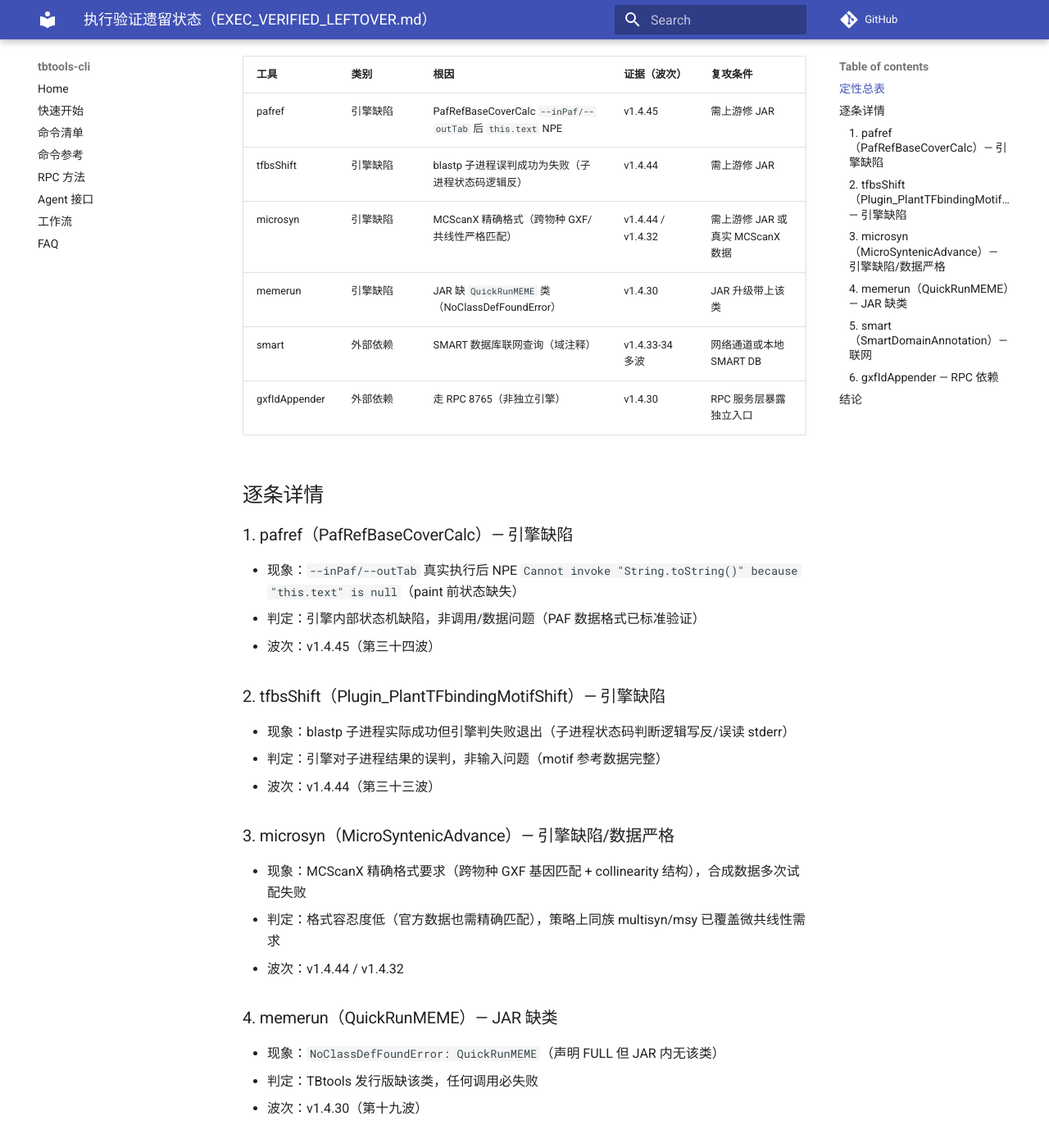
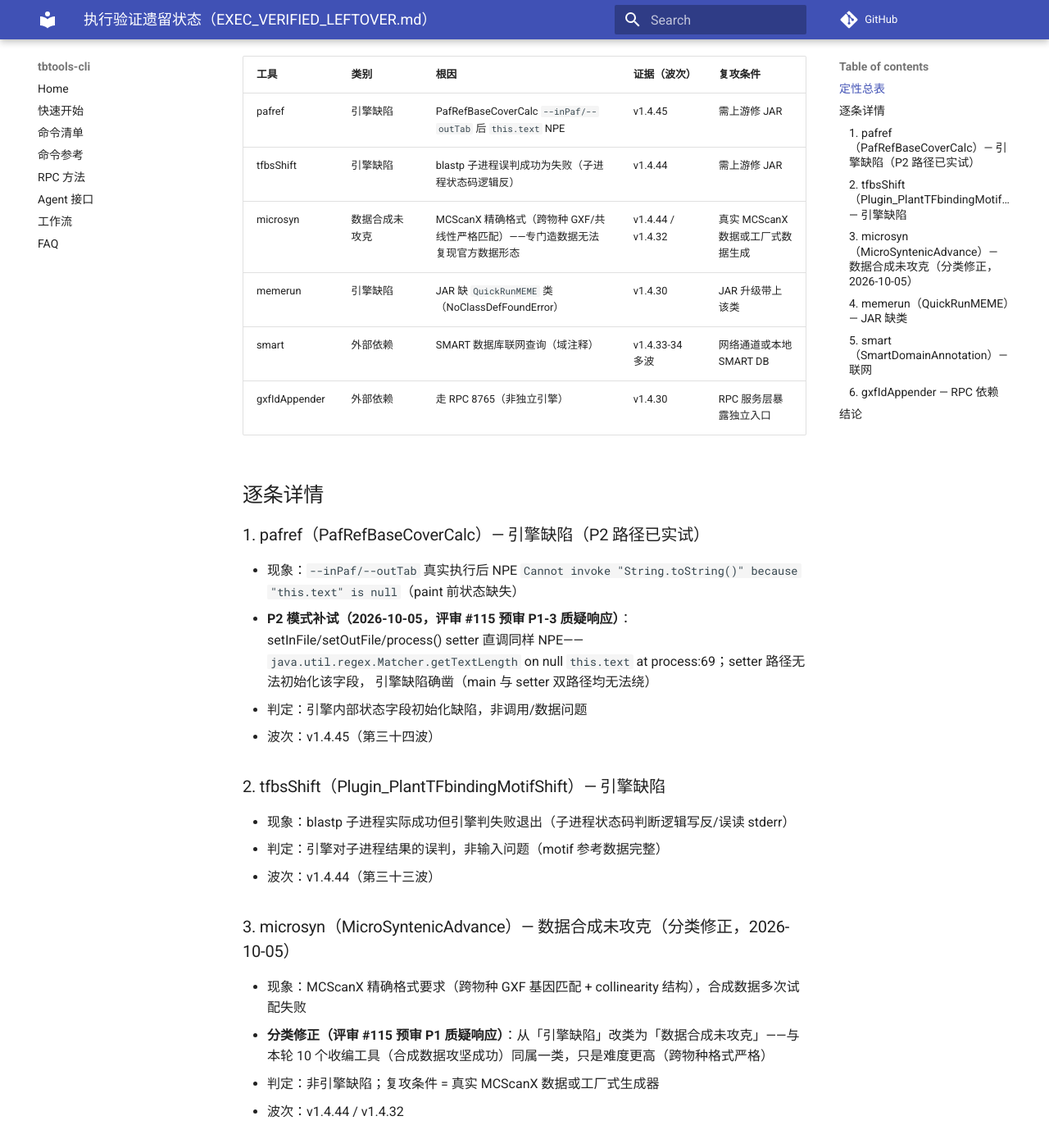
Before and after one commit to qby1613527176-cmd/tbtools-cli, an MkDocs documentation site: the page built from docs/_worklog/EXEC_VERIFIED_LEFTOVER.md, in a window 1280 px wide and 1400 px high, scrolled down 321 px. Shown: the whole window at 82% size. Built offline with MkDocs 1.6.1 and Material for MkDocs 9.7.7, drawn with Linux system fonts in a browser that asks for light colours; comment, search, counter and statistics services are not loaded; some of the changed text lies outside the part shown.

Commit message:
docs: 评审 #115 预审 P1-3 响应——pafref P2 补试实证 + microsyn 改类
- pafref: setInFile/setOutFile/process() setter 直调 NPE 复现(process:69
  regex matcher on null this.text)——P2 模式(setter 序列)无法绕, 引擎缺陷
  确凿(此前归档未注'已试 setter 路径', 预审质疑成立, 现补实证记录)
- microsyn: 从「引擎缺陷」改类「数据合成未攻克」(与 10 个收编工具同属
  合成数据攻坚, 仅难度更高)——修正'剩余 6 全硬障碍'口径(预审 P1-3 两处响应)

```diff
--- a/docs/_worklog/EXEC_VERIFIED_LEFTOVER.md
+++ b/docs/_worklog/EXEC_VERIFIED_LEFTOVER.md
@@ -10,16 +10,19 @@
 |:--|:--|:--|:--|:--|
 | pafref | 引擎缺陷 | PafRefBaseCoverCalc `--inPaf/--outTab` 后 `this.text` NPE | v1.4.45 | 需上游修 JAR |
 | tfbsShift | 引擎缺陷 | blastp 子进程误判成功为失败（子进程状态码逻辑反） | v1.4.44 | 需上游修 JAR |
-| microsyn | 引擎缺陷 | MCScanX 精确格式（跨物种 GXF/共线性严格匹配） | v1.4.44 / v1.4.32 | 需上游修 JAR 或真实 MCScanX 数据 |
+| microsyn | 数据合成未攻克 | MCScanX 精确格式（跨物种 GXF/共线性严格匹配）——专门造数据无法复现官方数据形态 | v1.4.44 / v1.4.32 | 真实 MCScanX 数据或工厂式数据生成 |
 | memerun | 引擎缺陷 | JAR 缺 `QuickRunMEME` 类（NoClassDefFoundError） | v1.4.30 | JAR 升级带上该类 |
 | smart | 外部依赖 | SMART 数据库联网查询（域注释） | v1.4.33-34 多波 | 网络通道或本地 SMART DB |
 | gxfIdAppender | 外部依赖 | 走 RPC 8765（非独立引擎） | v1.4.30 | RPC 服务层暴露独立入口 |
 
 ## 逐条详情
 
-### 1. pafref（PafRefBaseCoverCalc）— 引擎缺陷
+### 1. pafref（PafRefBaseCoverCalc）— 引擎缺陷（P2 路径已实试）
 - 现象：`--inPaf/--outTab` 真实执行后 NPE `Cannot invoke "String.toString()" because "this.text" is null`（paint 前状态缺失）
-- 判定：引擎内部状态机缺陷，非调用/数据问题（PAF 数据格式已标准验证）
+- **P2 模式补试（2026-10-05，评审 #115 预审 P1-3 质疑响应）**：setInFile/setOutFile/process() setter 直调同样 NPE——
+  `java.util.regex.Matcher.getTextLength` on null `this.text` at process:69；setter 路径无法初始化该字段，
+  引擎缺陷确凿（main 与 setter 双路径均无法绕）
+- 判定：引擎内部状态字段初始化缺陷，非调用/数据问题
 - 波次：v1.4.45（第三十四波）
 
 ### 2. tfbsShift（Plugin_PlantTFbindingMotifShift）— 引擎缺陷
@@ -27,9 +30,11 @@
 - 判定：引擎对子进程结果的误判，非输入问题（motif 参考数据完整）
 - 波次：v1.4.44（第三十三波）
 
-### 3. microsyn（MicroSyntenicAdvance）— 引擎缺陷/数据严格
+### 3. microsyn（MicroSyntenicAdvance）— 数据合成未攻克（分类修正，2026-10-05）
 - 现象：MCScanX 精确格式要求（跨物种 GXF 基因匹配 + collinearity 结构），合成数据多次试配失败
-- 判定：格式容忍度低（官方数据也需精确匹配），策略上同族 multisyn/msy 已覆盖微共线性需求
+- **分类修正（评审 #115 预审 P1 质疑响应）**：从「引擎缺陷」改类为「数据合成未攻克」——与
+  本轮 10 个收编工具（合成数据攻坚成功）同属一类，只是难度更高（跨物种格式严格）
+- 判定：非引擎缺陷；复攻条件 = 真实 MCScanX 数据或工厂式生成器
 - 波次：v1.4.44 / v1.4.32
 
 ### 4. memerun（QuickRunMEME）— JAR 缺类
@@ -49,4 +54,4 @@
 
 ## 结论
 - **执行验证 54/60 = 90% 收官**（v1.4.27 的 7% 起，连续 47→54 共 17 个实测收编）
-- 剩余 6 个不降级新建/不重复攻坚；若上游 TBtools JAR 升级（pafref/tfbsShift/microsyn/memerun）或网络/服务通道就位（smart/gxfIdAppender），按本表复攻条件恢复
+- 剩余 6 个不降级新建/不重复攻坚（其中 microsyn 按数据角度归类，非引擎缺陷）；若上游 JAR 升级（pafref/tfbsShift/memerun）或数据/通道就位（microsyn/smart/gxfIdAppender），按本表复攻条件恢复
```
